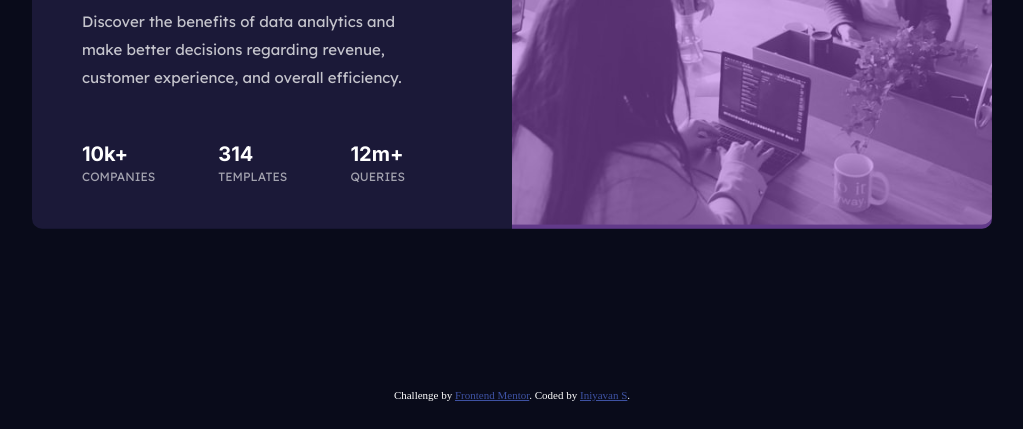
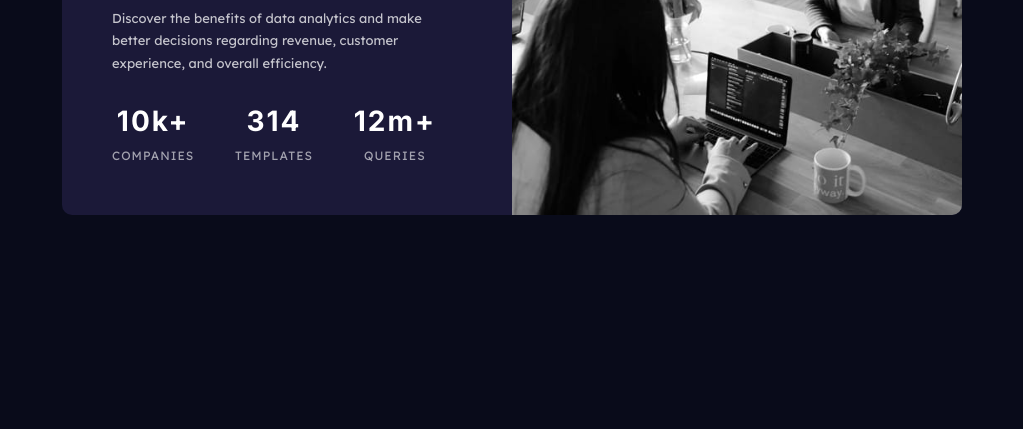
Before and after one commit to Iniy96/stats-previe-card, a plain HTML site: page index.html in a window 1280 px wide. Shown: the part 371-800 px from the top of the page, without its empty margins (128-1151 px from the left). Drawn offline with Linux system fonts and the light colour scheme.

Commit message:
second commmit

```diff
--- a/index.html
+++ b/index.html
@@ -14,7 +14,6 @@
 
     <title>Frontend Mentor | Stats preview card component</title>
     <link rel="stylesheet" href="style.css" />
-
   </head>
   <body>
     <div class="container">
@@ -26,29 +25,23 @@
           Discover the benefits of data analytics and make better decisions
           regarding revenue, customer experience, and overall efficiency.
         </p>
-        <div class="info">
-          <div class="infodiv">
-            <p class="p1">10k+ <span>companies</span></p>
-          </div>
-          <div class="infodiv">
-            <p class="p1">314 <span>templates</span></p>
-          </div>
-          <div class="infodiv">
-            <p class="p1">12m+ <span>queries</span></p>
-          </div>
-        </div>
+        <ul class="statistic-container">
+          <li class="statistic">10k+ <span>companies</span></li>
+          <li class="statistic">314 <span>templates</span></li>
+          <li class="statistic">12m+ <span>queries</span></li>
+        </ul>
       </div>
-      <div class="image">
-        <img src="./images/image-header-desktop.jpg" alt="office setup" />
-        <div class="overlay"></div>
-      </div>
+      <picture class="main-image">
+        <source media="(max-width:500px)" srcset="./images/image-header-mobile.jpg">
+        <img src="./images/image-header-desktop.jpg" alt="">
+      </picture>
     </div>
 
-    <div class="attribution">
+    <!-- <div class="attribution">
       Challenge by
       <a href="https://www.frontendmentor.io?ref=challenge" target="_blank"
         >Frontend Mentor</a
       >. Coded by <a href="#">Iniyavan S</a>.
-    </div>
+    </div> -->
   </body>
 </html>
--- a/style.css
+++ b/style.css
@@ -1,101 +1,160 @@
 @import url("https://fonts.googleapis.com/css2?family=Inter:wght@400;700&family=Lexend+Deca&display=swap");
-
+:root{
+  --main-background: hsl(233, 47%, 7%);
+  --card-background:hsl(244, 38%, 16%);
+  --soft-violet-accent:hsl(277, 64%, 61%);
+  --main-heading: hsl(0, 0%, 100%);
+  --paragraph:hsla(0, 0%, 100%, 0.75);
+  --stat-headings:hsla(0, 0%, 100%, 0.6);
+  --heading-text: 'Inter', sans-serif;
+  --paragraph-text:'Lexend Deca', sans-serif;
+}
 * {
   margin: 0;
   border: 0;
   box-sizing: border-box;
 }
+img,picture,video,canvas,svg{
+  display: block;
+  max-width: 100%;
+  height: auto;
+}
+a{
+  text-decoration: none;
+}
+ol{
+  list-style: none;
+}
+
+/* ******** layout ********* */
+/* ************************* */
+
 body {
   width: 100%;
-  height: 100vh;
-  background-color: hsl(233, 47%, 7%);
+  min-height: 100vh;
+  background-color: var(--main-background);
   color: #fff;
+  font-family: var(--heading-text);
+  display: grid;
+  place-content: center;
+  padding: 20px;
 }
-.container {
-  position: absolute;
-  top: 50%;
-  left: 50%;
-  transform: translate(-50%, -50%);
+.container{
   display: flex;
-  flex-wrap: wrap-reverse;
-  width: 75%;
-  background-color: hsl(244, 38%, 16%);
+  flex-direction: column-reverse;
+
+  max-width: 900px;
   margin: auto;
+  background-color: var(--card-background);
   border-radius: 10px;
-  align-items: center;
-}
-.content {
-  padding: 0 50px 0 50px;
-  font-family: "Inter", sans-serif;
-  width: 50%;
-}
-.heading {
-  font-size: 34px;
-  font-weight: 700;
-  letter-spacing: 2px;
-  color: hsl(0, 0%, 100%);
-}
-.heading span {
-  color: hsl(277, 64%, 61%);
-}
-.paragraph {
-  font-size: 15px;
-  color: hsla(0, 0%, 100%, 0.75);
-  padding: 30px 0 30px 0;
-  line-height: 28px;
-  font-family: "Lexend Deca", sans-serif;
-  font-weight: 400;
-  width: 93%;
-}
-.content .info {
-  display: flex;
-  flex-wrap: wrap;
-  width: 85%;
-  justify-content: space-between;
-  font-size: 20px;
-  font-weight: 700;
-
-}
-.infodiv{
-    padding :20px 0;
-}
-.content .info span {
-  padding-top: 3px;
-  font-size: 12px;
-  font-family: "Lexend Deca", sans-serif;
-  font-weight: 400;
-  text-transform: uppercase;
-  color: hsla(0, 0%, 100%, 0.6);
-  display: block;
+  overflow: hidden;
 }
 
-.image {
-  width: 50%;
- height: 100%;
+  /* **************************** */
+  /* *******Card Content ******** */
+
+.content{
+
+  display: flex;
+  flex-direction: column;
+  padding: 1.25rem;
+}
+.heading{
+  font-weight: 700;
+  line-height: 1.2;
+  font-size: 30px;
+  text-align: center;
+  margin: 10px 0 10px 0;
+  color: var(--main-heading);
+  font-family: var(--heading-text);
+}
+.heading span{
+  color: var(--soft-violet-accent);
+}
+.paragraph{
+  font-family: var(--paragraph-text);
+  font-weight: 400;
+  line-height: 1.7;
+  text-align: center;
+  margin-bottom: 30px;
+  color: var(--paragraph);
+}
+
+/* ****************** */
+/* STATISTICS */
+/* ****************** */
+.statistic-container{
+
+  display: flex;
+  flex-direction: column;
+  justify-content: center;
+  align-items: center;
+  gap: 2rem;
+}
+.statistic{
+
+  display: flex;
+  flex-direction: column;
+  align-items: center;
+  gap: 0.625rem;
+  font-family: var(--heading-text);
+  font-weight: 700;
+  font-size: 28px;
+  letter-spacing: 2px;
+  color: var(--main-heading);
+}
+.statistic span{
+  font-size: 0.75rem;
+  font-family: var(--paragraph-text);
+  font-weight: 400;
+  letter-spacing: 1px;
+  color: var(--stat-headings);
+  text-transform: uppercase;
+}
+/* ************CARD IMAGE ******************** */
+
+img{
   position: relative;
-}
-.image img {
-    border-radius: 0 10px 10px 0;
-    width: 100%;
-    height: 100%;
-  }
-
-.overlay {
-  position: absolute;
-  bottom: 0;
-  background: hsl(277, 64%, 61%, 0.5);
   width: 100%;
   height: 100%;
-  transition: 0.5s ease;
-  opacity: 5;
-  color: white;
-  font-size: 20px;
-  padding: 20px;
-  text-align: center;
-  border-radius: 0 10px 10px 0;
+  object-fit: cover;
 }
 
-.attribution {
+/* ********Media Query************* */
+
+/* *******over 500 px********** */
+@media (min-width: 800px){
+  .container{
+    flex-direction: row;
+  }
+  .content{
+    padding: 30px;
+    width: 50%;
+    padding: 50px;
+    padding-right: 40px;
+  }
+  .heading{
+    font-size: 33px;
+    text-align: left;
+    padding-bottom: 15px;
+  }
+  .paragraph{
+    font-size: 13px;
+    text-align: left;
+    width: 94%;
+  }
+  .statistic-container{
+    flex-direction: row;
+    width: 90%;
+    justify-content:space-between;
+    padding: 0;
+  }
+  .main-image{
+    width: 50%;
+  }
+}
+
+/* .attribution {
   font-size: 11px;
   text-align: center;
   padding-top: 95vh;
@@ -103,3 +162,4 @@ body {
 .attribution a {
   color: hsl(228, 45%, 44%);
 }
+ */
```
Also changed, not shown: images/image-equilibrium.jpg (added), 1 other file.
